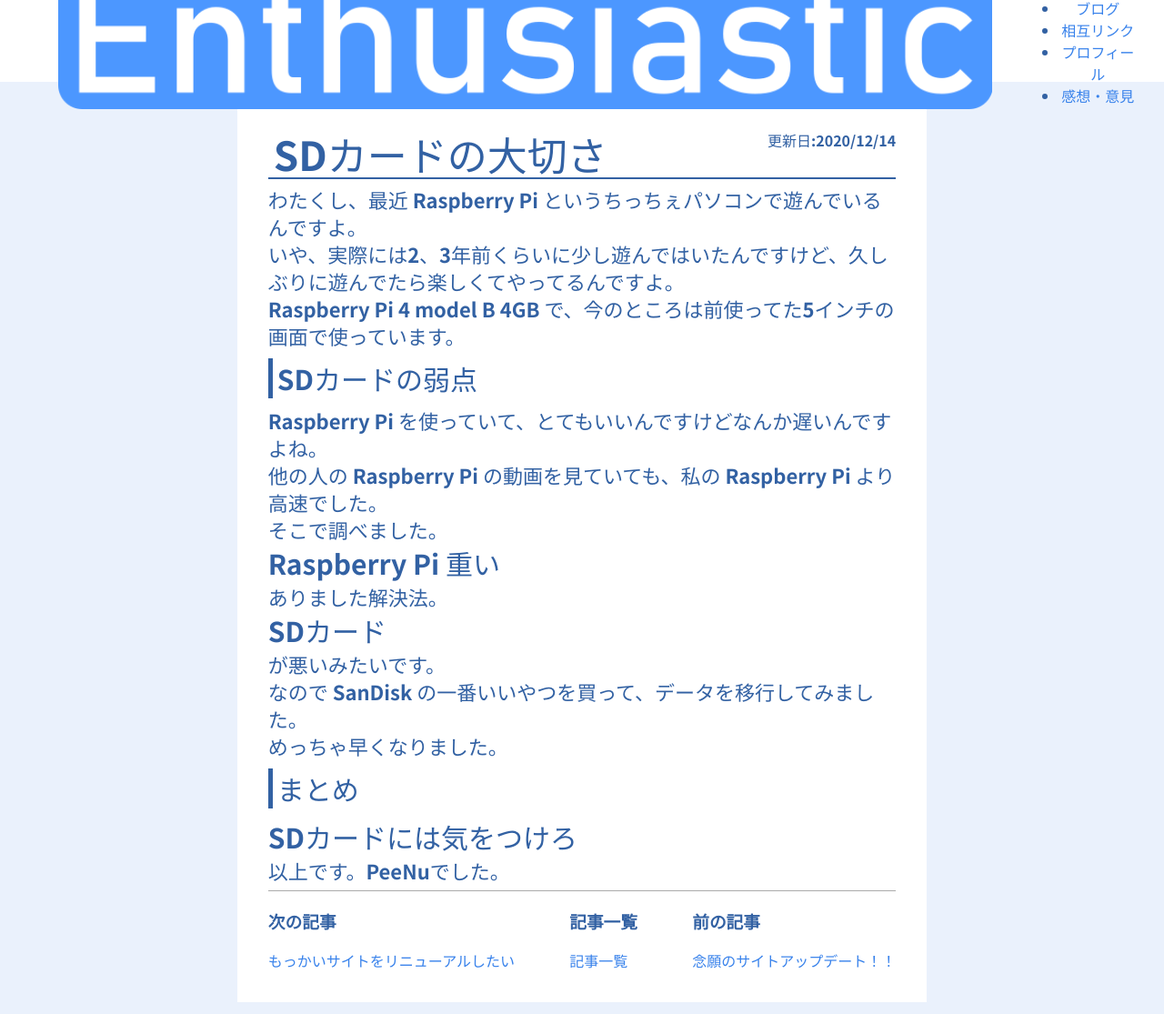
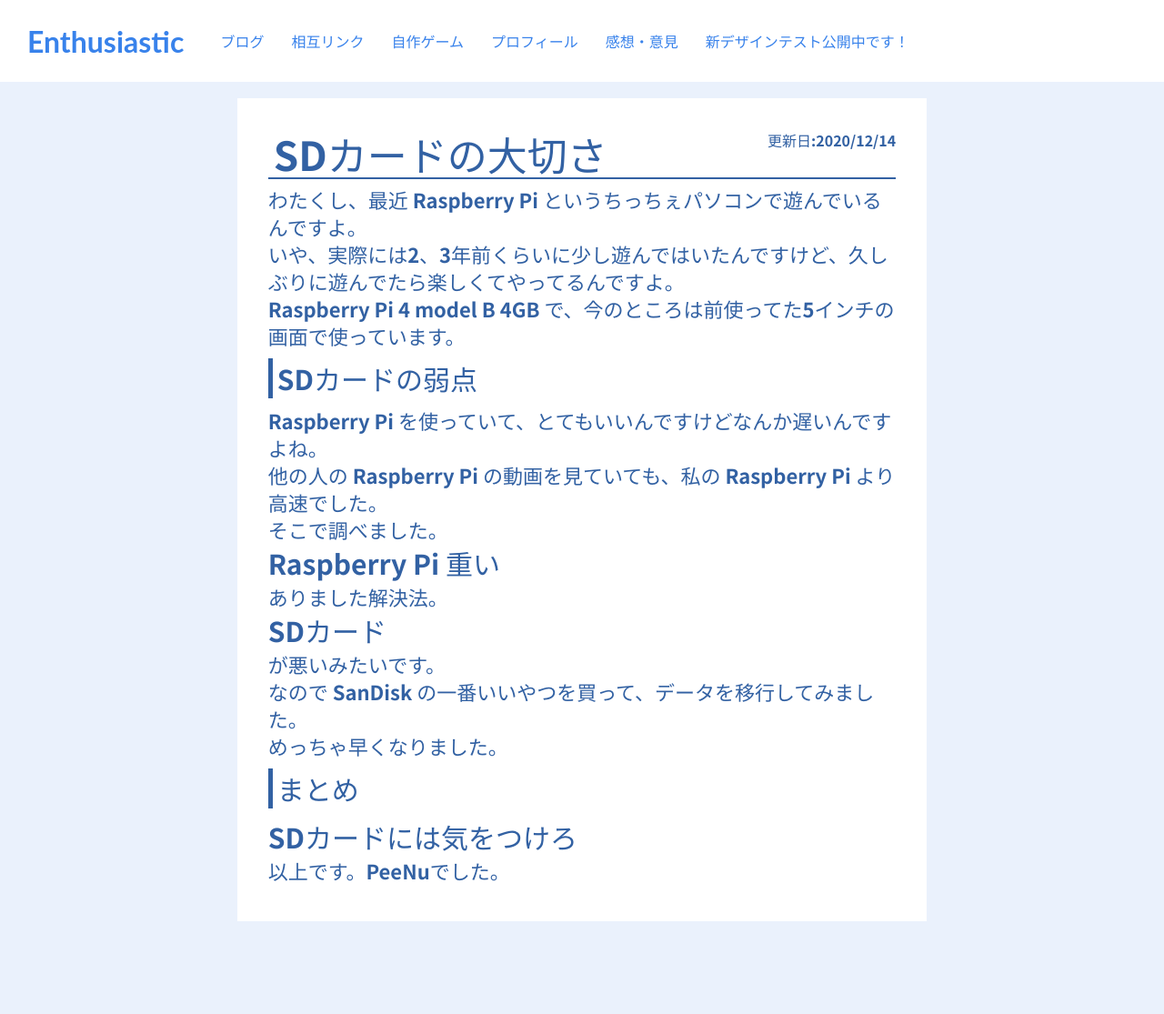
Before and after one commit to Diawadenta/Diawadenta.github.io, a Jekyll site: the page built from _posts/2020-12-14-sdcard-taisetu.markdown, in a window 1280 px wide and 1115 px high. Shown: the whole window at 91% size. Built offline with Jekyll 4.4.1, drawn with Linux system fonts in a browser that asks for light colours.

Commit message:
Add files via upload

```diff
--- a/_includes/footer.html
+++ b/_includes/footer.html
@@ -1,18 +1,10 @@
-<footer style="display: flex; justify-content: space-between; border-top:1px solid #aaa ;">
-    {%- if page.next -%}
-    <div style="display: inline-block;">
-        <h3>次の記事</h3>
-        <a href="{{ site.url }}{{ page.next.url }}">{{page.next.pagename}}</a>
-    </div>
-        {%- endif -%}
-    {%- if page.previous-%}
-    <div style="display: inline-block;">
-        <h3>記事一覧</h3>
-        <a href="{{site.url}}\posts">記事一覧</a>
-    </div>
-    <div style="display: inline-block;">
-        <h3>前の記事</h3>
-        <a href="{{ site.url }}{{ page.previous.url }}">{{page.previous.pagename}}</a>
-    </div>
-    {%- endif -%}
+<footer>
+<nav class="gnav">
+<ul class="menu">
+<li><a href="/posts">Blog</a></li>
+<li><a href="/interlinks">Links</a></li>
+<li><a href="/profile">Profile</a></li>
+<li><a href="https://scratch.mit.edu/studios/27464523">Feedback</a></li>
+</ul>
+</nav>
 </footer>
--- a/_includes/header.html
+++ b/_includes/header.html
@@ -1,12 +1,13 @@
 <header>
-    <div class="block">
-        <div class="sitetitle"><a href="{{ site.url }}"><img src="/assets/images/logo.png" width="80%" height="80%"></a></div>
-    </div>
-    <ul class="topnav">
-       <li><a href="{{ site.url }}">はじめに</a></li>
-        <li><a href="/posts">ブログ</a></li>
-         <li><a href="/interlinks">相互リンク</a></li>
-         <li><a href="/profile">プロフィール</a></li>
-         <li><a href="https://scratch.mit.edu/studios/27464523">感想・意見</a></li>
-          </ul>
+        <div class="logo"><a href="{{ site.url }}"><h1>Enthusiastic</h1></a></div>
+    <nav class="gnav">
+    <ul class="menu">
+      <li><a href="/posts">ブログ</a></li>
+      <li><a href="/interlinks">相互リンク</a></li>
+      <li><a href="/games">自作ゲーム</a></li>
+      <li><a href="/profile">プロフィール</a></li>
+      <li><a href="https://scratch.mit.edu/studios/27464523">感想・意見</a></li>
+      <li><a href="https://scratch.mit.edu/studios/27464523">新デザインテスト公開中です！</a></li>
+    </ul>
+          </nav>
 </header>
```
Also changed, not shown: _includes/footer2.html (added, +17 -0 lines).
